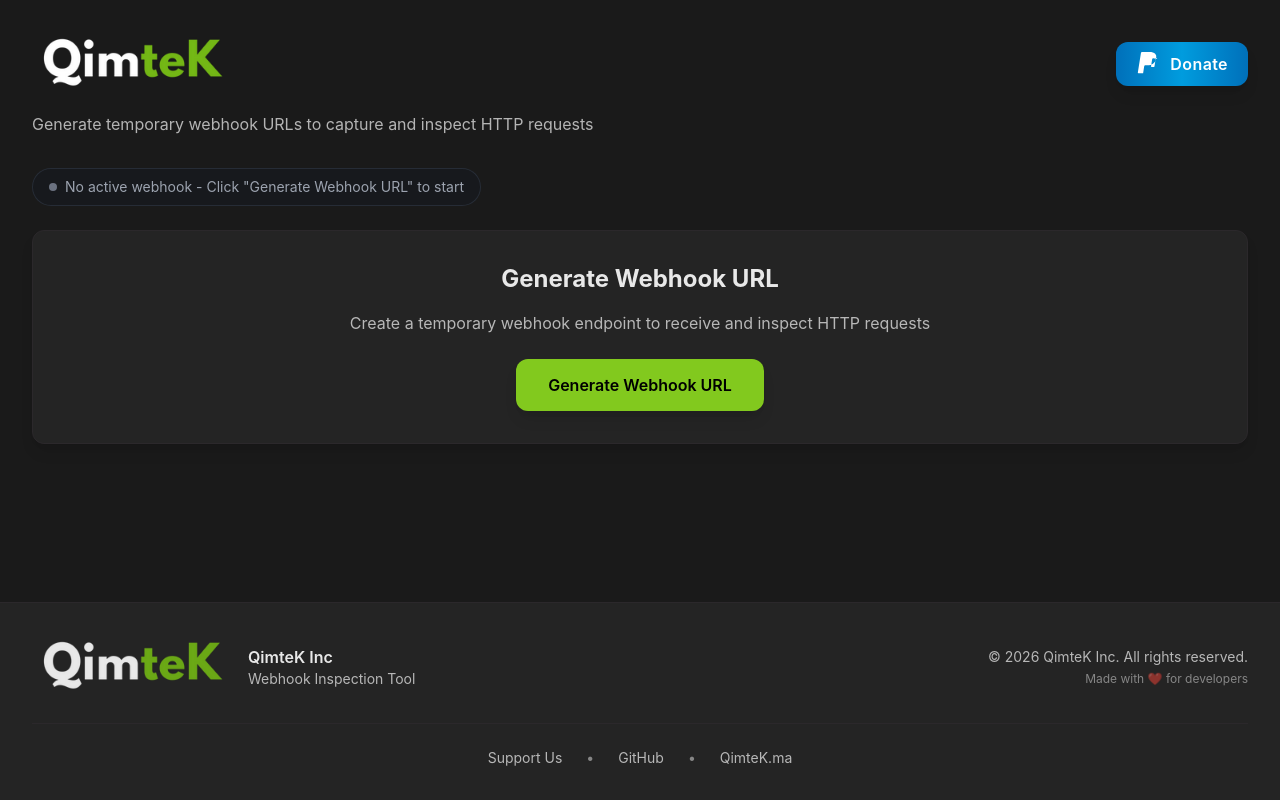
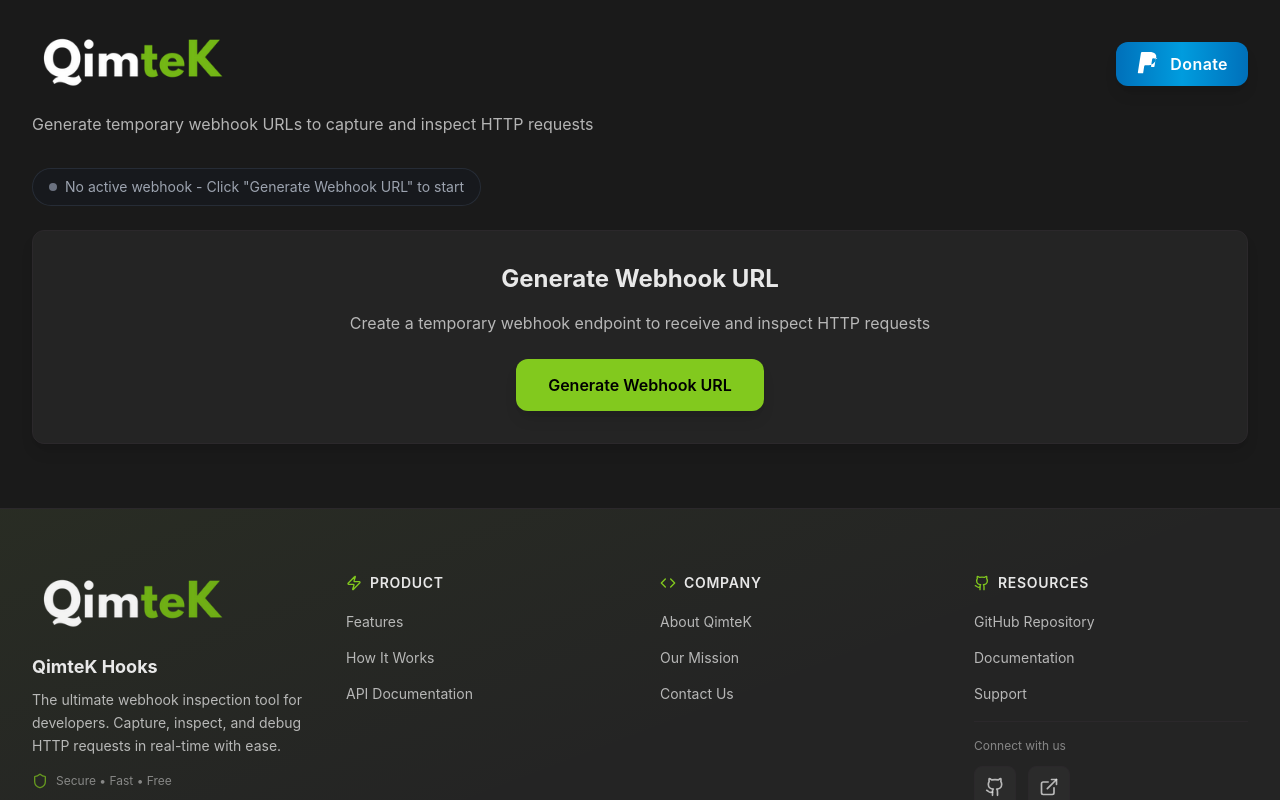
Before and after one commit to wal3fo/QimteK-Webhook, a React (Vite) app: page / in a window 1280 px wide. Shown: the top 800 px of the page. Built offline with nearby package versions, Linux system fonts and the light colour scheme.

Commit message:
Revamp Footer component with enhanced layout, additional links, and improved accessibility features. Introduced structured sections for product, company, and resources, along with social media connections, to provide a more informative and user-friendly experience.

```diff
--- a/src/components/Footer.tsx
+++ b/src/components/Footer.tsx
@@ -1,68 +1,221 @@
 import { cn } from '@/lib/utils';
 import Logo from './Logo';
+import { Github, ExternalLink, Heart, Code, Zap, Shield } from 'lucide-react';
 
 export default function Footer() {
   const currentYear = new Date().getFullYear();
 
+  const footerLinks = {
+    product: [
+      { name: 'Features', href: '#features' },
+      { name: 'How It Works', href: '#how-it-works' },
+      { name: 'API Documentation', href: '#docs' },
+    ],
+    company: [
+      { name: 'About QimteK', href: 'https://qimtek.ma', external: true },
+      { name: 'Our Mission', href: 'https://qimtek.ma', external: true },
+      { name: 'Contact Us', href: 'https://qimtek.ma', external: true },
+    ],
+    resources: [
+      { name: 'GitHub Repository', href: 'https://github.com/wal3fo', external: true },
+      { name: 'Documentation', href: '#docs' },
+      { name: 'Support', href: 'https://www.paypal.com/paypalme/drgineer/5?currencyCode=USD', external: true },
+    ],
+  };
+
   return (
-    <footer className="bg-qimtek-bg-surface border-t border-qimtek-border mt-auto">
-      <div className="container mx-auto px-4 sm:px-6 lg:px-8 py-6 sm:py-8 max-w-7xl">
-        <div className="flex flex-col sm:flex-row items-center justify-between gap-4 sm:gap-6">
-          {/* Logo and Company Info */}
-          <div className="flex flex-col sm:flex-row items-center gap-3 sm:gap-4">
-            <Logo size="xl" className="opacity-90" />
-            <div className="text-center sm:text-left">
-              <p className="text-sm sm:text-base font-semibold text-qimtek-text">
-                QimteK Inc
+    <footer className="bg-qimtek-bg-surface border-t border-qimtek-border mt-auto relative overflow-hidden">
+      {/* Decorative gradient overlay */}
+      <div className="absolute inset-0 bg-gradient-to-br from-[#82c91e]/5 via-transparent to-transparent pointer-events-none" />
+
+      <div className="container mx-auto px-4 sm:px-6 lg:px-8 py-12 sm:py-16 max-w-7xl relative z-10">
+        {/* Main Footer Content */}
+        <div className="grid grid-cols-1 md:grid-cols-2 lg:grid-cols-4 gap-8 sm:gap-10 mb-10 sm:mb-12">
+          {/* Brand Section */}
+          <div className="lg:col-span-1 space-y-4">
+            <div className="flex items-center gap-3 mb-4">
+              <Logo size="xl" className="opacity-95" />
+            </div>
+            <div>
+              <h3 className="text-lg font-bold text-qimtek-text mb-2">
+                QimteK Hooks
+              </h3>
+              <p className="text-sm text-qimtek-text-secondary leading-relaxed mb-4">
+                The ultimate webhook inspection tool for developers. Capture, inspect, and debug HTTP requests in real-time with ease.
               </p>
-              <p className="text-xs sm:text-sm text-qimtek-text-secondary">
-                Webhook Inspection Tool
-              </p>
+              <div className="flex items-center gap-2 text-xs text-qimtek-text-tertiary">
+                <Shield className="w-4 h-4 text-[#82c91e]/70" />
+                <span>Secure • Fast • Free</span>
+              </div>
             </div>
           </div>
 
-          {/* Copyright */}
-          <div className="text-center sm:text-right">
-            <p className="text-xs sm:text-sm text-qimtek-text-secondary">
-              © {currentYear} QimteK Inc. All rights reserved.
-            </p>
-            <p className="text-xs text-qimtek-text-tertiary mt-1">
-              Made with ❤️ for developers
-            </p>
+          {/* Product Links */}
+          <div className="space-y-4">
+            <h4 className="text-sm font-semibold text-qimtek-text uppercase tracking-wider flex items-center gap-2">
+              <Zap className="w-4 h-4 text-[#82c91e]" />
+              Product
+            </h4>
+            <ul className="space-y-3">
+              {footerLinks.product.map((link) => (
+                <li key={link.name}>
+                  <a
+                    href={link.href}
+                    className={cn(
+                      'text-sm text-qimtek-text-secondary hover:text-[#82c91e]',
+                      'transition-all duration-200 inline-flex items-center gap-1.5',
+                      'group touch-manipulation'
+                    )}
+                    aria-label={link.name}
+                  >
+                    <span className="group-hover:translate-x-0.5 transition-transform duration-200">
+                      {link.name}
+                    </span>
+                    {link.external && (
+                      <ExternalLink className="w-3 h-3 opacity-0 group-hover:opacity-100 transition-opacity duration-200" />
+                    )}
+                  </a>
+                </li>
+              ))}
+            </ul>
+          </div>
+
+          {/* Company Links */}
+          <div className="space-y-4">
+            <h4 className="text-sm font-semibold text-qimtek-text uppercase tracking-wider flex items-center gap-2">
+              <Code className="w-4 h-4 text-[#82c91e]" />
+              Company
+            </h4>
+            <ul className="space-y-3">
+              {footerLinks.company.map((link) => (
+                <li key={link.name}>
+                  <a
+                    href={link.href}
+                    target={link.external ? '_blank' : undefined}
+                    rel={link.external ? 'noopener noreferrer' : undefined}
+                    className={cn(
+                      'text-sm text-qimtek-text-secondary hover:text-[#82c91e]',
+                      'transition-all duration-200 inline-flex items-center gap-1.5',
+                      'group touch-manipulation'
+                    )}
+                    aria-label={link.name}
+                  >
+                    <span className="group-hover:translate-x-0.5 transition-transform duration-200">
+                      {link.name}
+                    </span>
+                    {link.external && (
+                      <ExternalLink className="w-3 h-3 opacity-0 group-hover:opacity-100 transition-opacity duration-200" />
+                    )}
+                  </a>
+                </li>
+              ))}
+            </ul>
+          </div>
+
+          {/* Resources & Connect */}
+          <div className="space-y-4">
+            <h4 className="text-sm font-semibold text-qimtek-text uppercase tracking-wider flex items-center gap-2">
+              <Github className="w-4 h-4 text-[#82c91e]" />
+              Resources
+            </h4>
+            <ul className="space-y-3 mb-6">
+              {footerLinks.resources.map((link) => (
+                <li key={link.name}>
+                  <a
+                    href={link.href}
+                    target={link.external ? '_blank' : undefined}
+                    rel={link.external ? 'noopener noreferrer' : undefined}
+                    className={cn(
+                      'text-sm text-qimtek-text-secondary hover:text-[#82c91e]',
+                      'transition-all duration-200 inline-flex items-center gap-1.5',
+                      'group touch-manipulation'
+                    )}
+                    aria-label={link.name}
+                  >
+                    <span className="group-hover:translate-x-0.5 transition-transform duration-200">
+                      {link.name}
+                    </span>
+                    {link.external && (
+                      <ExternalLink className="w-3 h-3 opacity-0 group-hover:opacity-100 transition-opacity duration-200" />
+                    )}
+                  </a>
+                </li>
+              ))}
+            </ul>
+
+            {/* Social Links */}
+            <div className="pt-4 border-t border-qimtek-border">
+              <p className="text-xs text-qimtek-text-tertiary mb-3">Connect with us</p>
+              <div className="flex items-center gap-3">
+                <a
+                  href="https://github.com/wal3fo"
+                  target="_blank"
+                  rel="noopener noreferrer"
+                  className={cn(
+                    'p-2.5 rounded-lg bg-qimtek-bg-secondary border border-qimtek-border',
+                    'hover:bg-[#82c91e]/10 hover:border-[#82c91e]/30',
+                    'text-qimtek-text-secondary hover:text-[#82c91e]',
+                    'transition-all duration-200 hover:scale-110 active:scale-95',
+                    'touch-manipulation'
+                  )}
+                  aria-label="Visit our GitHub profile"
+                >
+                  <Github className="w-5 h-5" />
+                </a>
+                <a
+                  href="https://qimtek.ma"
+                  target="_blank"
+                  rel="noopener noreferrer"
+                  className={cn(
+                    'p-2.5 rounded-lg bg-qimtek-bg-secondary border border-qimtek-border',
+                    'hover:bg-[#82c91e]/10 hover:border-[#82c91e]/30',
+                    'text-qimtek-text-secondary hover:text-[#82c91e]',
+                    'transition-all duration-200 hover:scale-110 active:scale-95',
+                    'touch-manipulation'
+                  )}
+                  aria-label="Visit QimteK website"
+                >
+                  <ExternalLink className="w-5 h-5" />
+                </a>
+              </div>
+            </div>
           </div>
         </div>
 
-          {/* Additional Links */}
-        <div className="mt-6 pt-6 border-t border-qimtek-border flex flex-col sm:flex-row items-center justify-center gap-4 sm:gap-6 text-xs sm:text-sm text-qimtek-text-secondary">
+        {/* Bottom Bar */}
+        <div className="pt-8 sm:pt-10 border-t border-qimtek-border">
+          <div className="flex flex-col sm:flex-row items-center justify-between gap-4">
+            {/* Copyright */}
+            <div className="flex flex-col sm:flex-row items-center gap-2 sm:gap-4 text-center sm:text-left">
+              <p className="text-xs sm:text-sm text-qimtek-text-secondary">
+                © {currentYear} <span className="text-qimtek-text font-semibold">QimteK Inc</span>. All rights reserved.
+              </p>
+              <span className="hidden sm:inline text-qimtek-text-tertiary">•</span>
+              <p className="text-xs text-qimtek-text-tertiary flex items-center gap-1.5">
+                <Heart className="w-3.5 h-3.5 text-red-500 fill-red-500" />
+                <span>Built with passion for developers</span>
+              </p>
+            </div>
+
+            {/* Support Link */}
             <a
               href="https://www.paypal.com/paypalme/drgineer/5?currencyCode=USD"
               target="_blank"
               rel="noopener noreferrer"
-            className="hover:text-[#82c91e] transition-colors duration-200 touch-manipulation"
+              className={cn(
+                'inline-flex items-center gap-2 px-4 py-2 rounded-lg',
+                'bg-qimtek-bg-secondary border border-qimtek-border',
+                'hover:bg-[#82c91e]/10 hover:border-[#82c91e]/30',
+                'text-sm text-qimtek-text-secondary hover:text-[#82c91e]',
+                'transition-all duration-200 hover:scale-105 active:scale-95',
+                'touch-manipulation font-medium'
+              )}
               aria-label="Support us on PayPal"
             >
-            Support Us
+              <Heart className="w-4 h-4 text-red-500" />
+              <span>Support Our Work</span>
             </a>
-          <span className="hidden sm:inline text-qimtek-text-tertiary">•</span>
-          <a
-            href="https://github.com/wal3fo"
-            target="_blank"
-            rel="noopener noreferrer"
-            className="hover:text-[#82c91e] transition-colors duration-200 touch-manipulation"
-            aria-label="Visit our GitHub profile"
-          >
-            GitHub
-          </a>
-          <span className="hidden sm:inline text-qimtek-text-tertiary">•</span>
-          <a
-            href="https://qimtek.ma"
-            target="_blank"
-            rel="noopener noreferrer"
-            className="hover:text-[#82c91e] transition-colors duration-200 touch-manipulation"
-            aria-label="Visit QimteK website"
-          >
-            QimteK.ma
-          </a>
+          </div>
         </div>
       </div>
     </footer>
```
Lines whose indentation alone changed are shown as unchanged.
